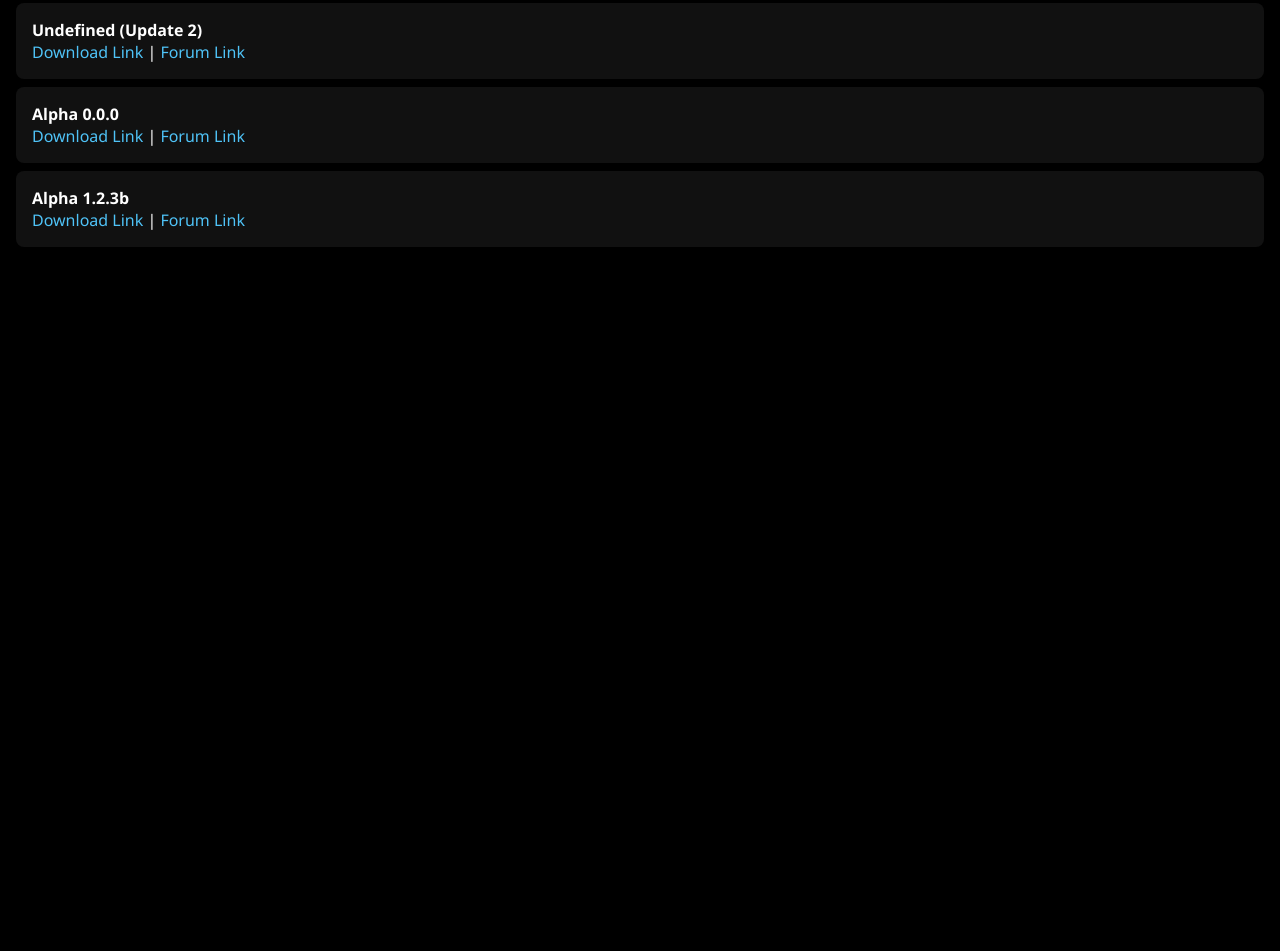
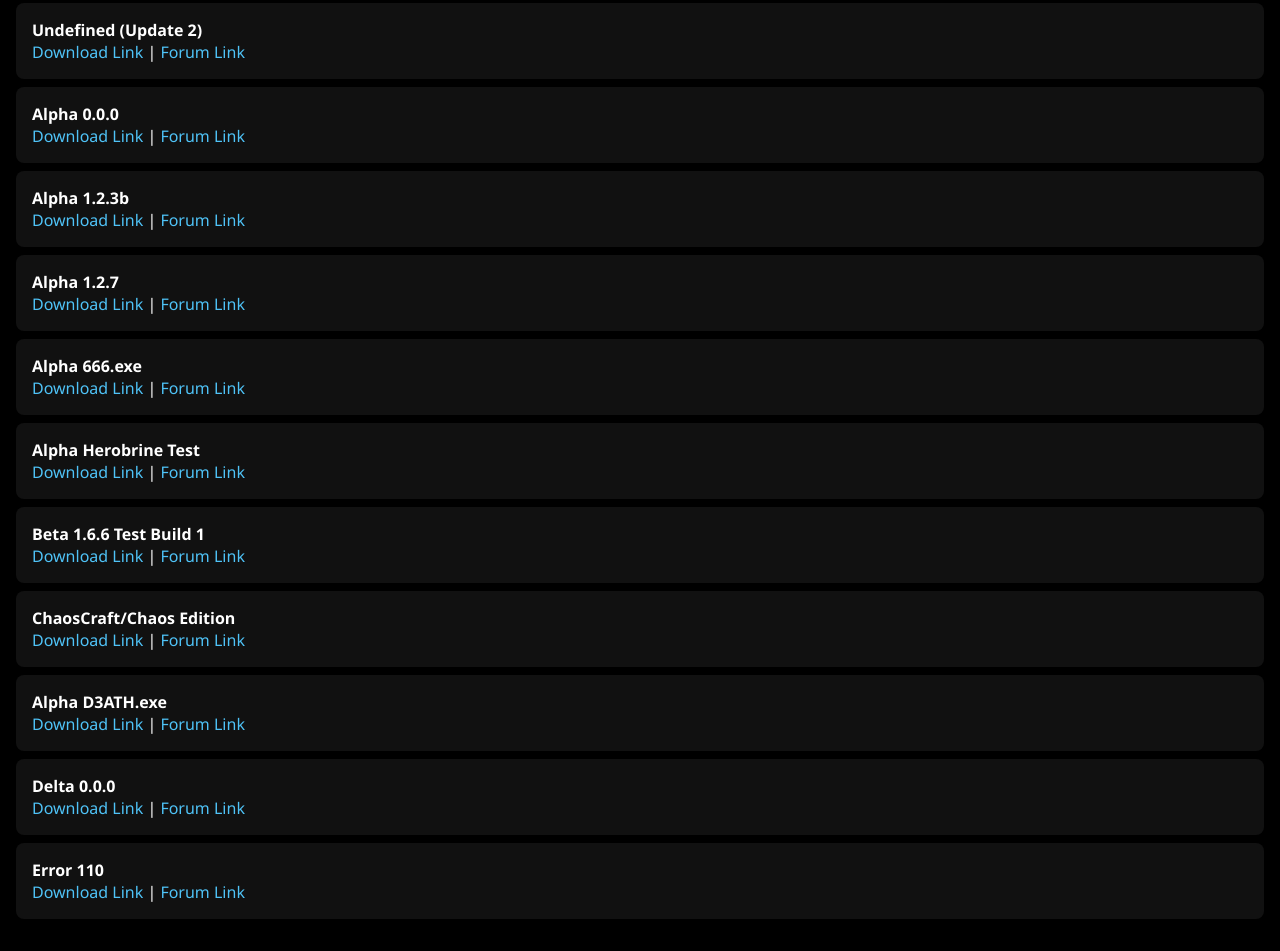
Before and after one commit to SSMG4/Ultimate-Pasta-Craft, a plain HTML site: page index.html in a window 1280 px wide. Shown: the part 486-1437 px from the top of the page. Before the commit the page ends 800 px from the top, so only its background shows below. Drawn offline with Linux system fonts and the light colour scheme.

Commit message:
Update index.html

```diff
--- a/index.html
+++ b/index.html
@@ -105,6 +105,38 @@
         <strong>Alpha 1.2.3b</strong><br />
         <a href="https://mega.nz/file/68xxBZAB#KiqsMGhZOY_drc1sAfWdqclSj45xObz5bq5qv2fh8Zc" target="_blank">Download Link</a> | <a href="https://minecraftcreepypasta.fandom.com/wiki/Alpha_1.2.3b" target="_blank">Forum Link</a>
       </li>
+      <li data-title="Alpha 1.2.7" data-link="https://minecraftcreepypasta.fandom.com/wiki/Alpha_1.2.7">
+        <strong>Alpha 1.2.7</strong><br />
+        <a href="https://mega.nz/file/39gTRDhL#mgOXHOqnQpQufZeWRKOwQ3pbUZBR5q9VmNVmYPubboA" target="_blank">Download Link</a> | <a href="https://minecraftcreepypasta.fandom.com/wiki/Alpha_1.2.7" target="_blank">Forum Link</a>
+      </li>
+      <li data-title="Alpha 666.exe" data-link="https://minecraftcreepypasta.fandom.com/wiki/Alpha_666.exe">
+        <strong>Alpha 666.exe</strong><br />
+        <a href="https://mega.nz/file/KwYHWSZD#AT8sVyCmInl_lGbb2-8vArIsJaXwBg8x2SbmtGdnRp0" target="_blank">Download Link</a> | <a href="https://minecraftcreepypasta.fandom.com/wiki/Alpha_666.exe" target="_blank">Forum Link</a>
+      </li>
+      <li data-title="Alpha Herobrine Test" data-link="https://minecraftcreepypasta.fandom.com/ru/wiki/Alpha_Herobrine_Test">
+        <strong>Alpha Herobrine Test</strong><br />
+        <a href="https://mega.nz/file/axoyCAAZ#-WaKa2DhE13oSjraGaKGkdodIJ_Vx2ovj9wGfqQn4AE" target="_blank">Download Link</a> | <a href="https://minecraftcreepypasta.fandom.com/ru/wiki/Alpha_Herobrine_Test" target="_blank">Forum Link</a>
+      </li>
+      <li data-title="Beta 1.6.6 Test Build 1" data-link="https://minecraftcreepypasta.fandom.com/wiki/Beta_1.6.6_Test_Build_1">
+        <strong>Beta 1.6.6 Test Build 1</strong><br />
+        <a href="https://mega.nz/file/6p42VSrS#FLnST3pXxVBLbXhAqhYPE6HcV32d9Wf7rcR8Sp0x4HI" target="_blank">Download Link</a> | <a href="https://minecraftcreepypasta.fandom.com/wiki/Beta_1.6.6_Test_Build_1" target="_blank">Forum Link</a>
+      </li>
+      <li data-title="ChaosCraft/Chaos Edition" data-link="https://minecraftcreepypasta.fandom.com/wiki/Minecraft_Chaos_Edition_or_Chaoscraft">
+        <strong>ChaosCraft/Chaos Edition</strong><br />
+        <a href="https://mega.nz/file/78Jg2RDR#nE7PIYWAHQhjicU8RcncaoHR6E0L3GUz5vTfdWvr8Tg" target="_blank">Download Link</a> | <a href="https://minecraftcreepypasta.fandom.com/wiki/Minecraft_Chaos_Edition_or_Chaoscraft" target="_blank">Forum Link</a>
+      </li>
+      <li data-title="Alpha D3ATH.exe" data-link="https://minecraftcreepypasta.fandom.com/wiki/Alpha_Death.exe">
+        <strong>Alpha D3ATH.exe</strong><br />
+        <a href="https://mega.nz/file/T4xyhLAD#mec1IuogDCMvoq5ZU4hki2bQNP-okMqxmBMGfoqv5w8" target="_blank">Download Link</a> | <a href="https://minecraftcreepypasta.fandom.com/wiki/Alpha_Death.exe" target="_blank">Forum Link</a>
+      </li>
+      <li data-title="Delta 0.0.0" data-link="https://minecraftcreepypasta.fandom.com/ru/wiki/Delta_0.0.0">
+        <strong>Delta 0.0.0</strong><br />
+        <a href="https://mega.nz/file/7tQUDaTR#TJkBbQxLxS9wn4io6ZQgUEpaVG_PnUcBNkAl0tHn8iU" target="_blank">Download Link</a> | <a href="https://minecraftcreepypasta.fandom.com/ru/wiki/Delta_0.0.0" target="_blank">Forum Link</a>
+      </li>
+      <li data-title="Error 110" data-link="https://minecraftcreepypasta.fandom.com/wiki/Error_110">
+        <strong>Error 110</strong><br />
+        <a href="https://mega.nz/file/K9JwHZiR#4jLoyKJXLtqLUcI3rCgQ31ju40KHTtdPPbGFTuqwW5Q" target="_blank">Download Link</a> | <a href="https://minecraftcreepypasta.fandom.com/wiki/Error_110" target="_blank">Forum Link</a>
+      </li>
     </ul>
   </main>
 
```
